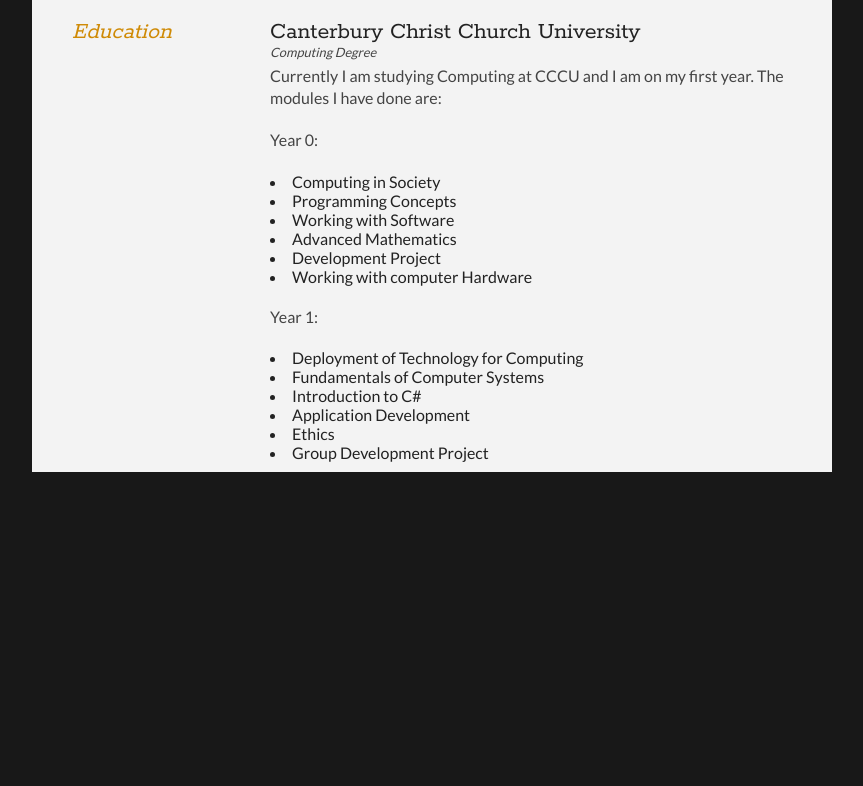
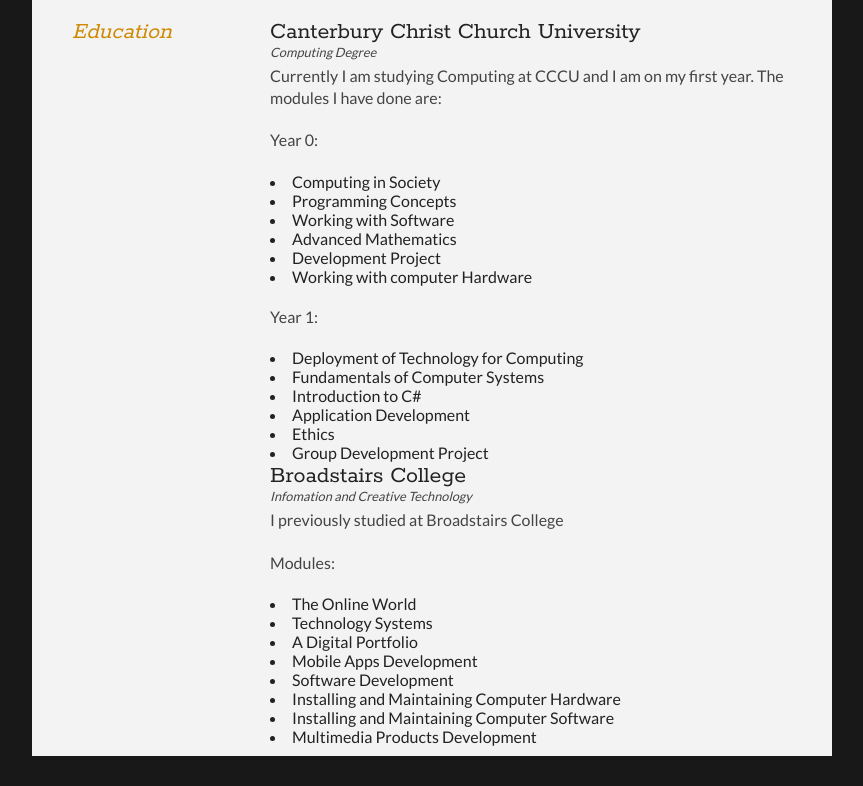
Before and after one commit to mt528/mt528.github.io, a plain HTML site: page index.html in a window 1280 px wide. Shown: the part 789-1575 px from the top of the page, without its empty margins (208-1071 px from the left). Before the commit the page ends 1291 px from the top, so only its background shows below. Drawn offline with Linux system fonts and the light colour scheme.

Commit message:
Add Broadstairs college to the cv

```diff
--- a/index.html
+++ b/index.html
@@ -112,6 +112,20 @@
 					<li>Application Development</li>
 					<li>Ethics</li>
 					<li>Group Development Project</li>
+
+
+					<h2>Broadstairs College</h2>
+					<p class="subDetails">Infomation and Creative Technology</p>
+					<p>I previously studied at Broadstairs College</p>
+					<p>Modules:</p>
+					<li>The Online World</li>
+					<li>Technology Systems</li>
+					<li>A Digital Portfolio</li>
+					<li>Mobile Apps Development</li>
+					<li>Software Development</li>
+					<li>Installing and Maintaining Computer Hardware</li>
+					<li>Installing and Maintaining Computer Software</li>
+					<li>Multimedia Products Development</li>
 				</article>
 
 			</div>
```
